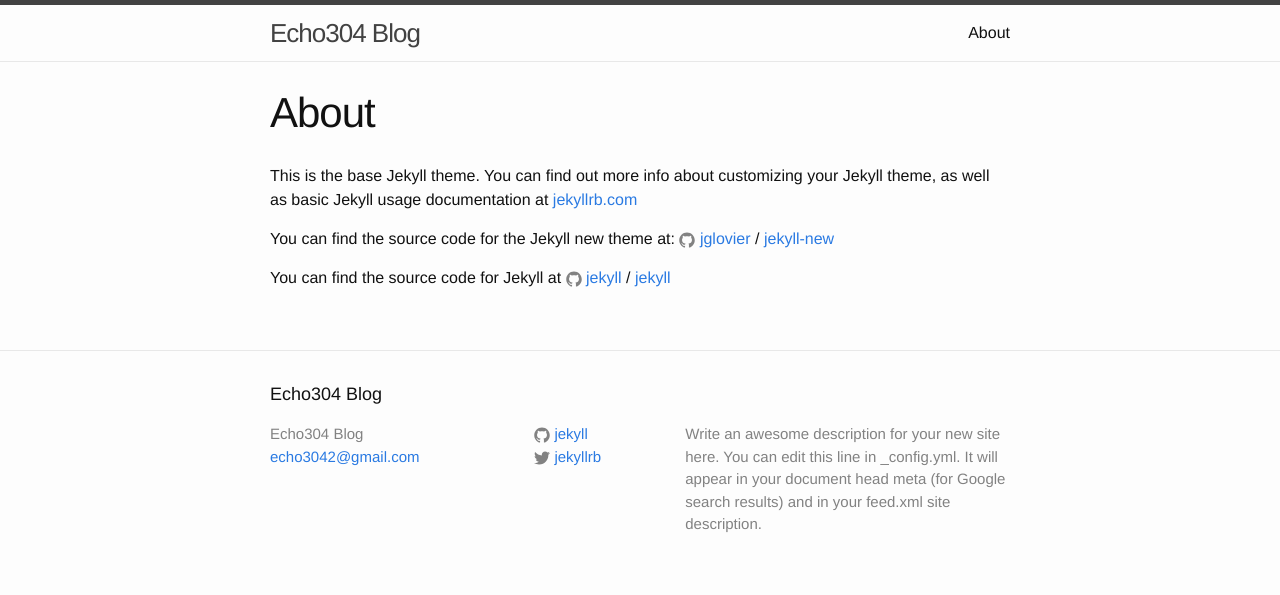
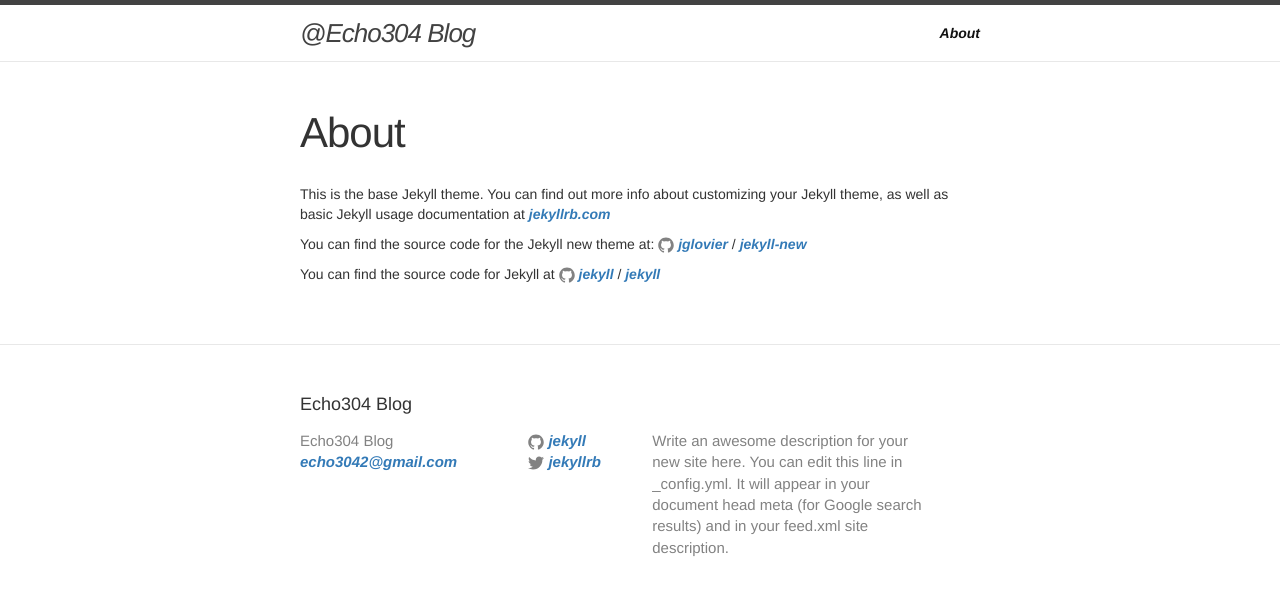
Before and after one commit to echo304/echo304.github.io, a Jekyll site: the page built from about.md, in a window 1280 px wide. Shown: the top 595 px of the page. Built offline with Jekyll 4.4.1, drawn with Linux system fonts in a browser that asks for light colours; nearby versions of some CDN libraries.

Commit message:
Add draft

```diff
--- a/_includes/head.html
+++ b/_includes/head.html
@@ -3,13 +3,13 @@
   <meta http-equiv="X-UA-Compatible" content="IE=edge">
   <meta name="viewport" content="width=device-width, initial-scale=1">
 
-  <title>{% if page.title %}{{ page.title | escape }}{% else %}{{ site.title | escape }}{% endif %}</title>
+  <title>@Echo304 Blog</title>
   <meta name="description" content="{% if page.excerpt %}{{ page.excerpt | strip_html | strip_newlines | truncate: 160 }}{% else %}{{ site.description }}{% endif %}">
 
   <link rel="stylesheet" href="{{ "/css/main.css" | prepend: site.baseurl }}">
   <link rel="canonical" href="{{ page.url | replace:'index.html','' | prepend: site.baseurl | prepend: site.url }}">
   <link rel="alternate" type="application/rss+xml" title="{{ site.title }}" href="{{ "/feed.xml" | prepend: site.baseurl | prepend: site.url }}">
-  <!-- Latest compiled and minified CSS
+  <!-- Latest compiled and minified CSS -->
   <link rel="stylesheet" href="https://maxcdn.bootstrapcdn.com/bootstrap/3.3.6/css/bootstrap.min.css" integrity="sha384-1q8mTJOASx8j1Au+a5WDVnPi2lkFfwwEAa8hDDdjZlpLegxhjVME1fgjWPGmkzs7" crossorigin="anonymous">
 
   <link rel="stylesheet" href="https://maxcdn.bootstrapcdn.com/bootstrap/3.3.6/css/bootstrap-theme.min.css" integrity="sha384-fLW2N01lMqjakBkx3l/M9EahuwpSfeNvV63J5ezn3uZzapT0u7EYsXMjQV+0En5r" crossorigin="anonymous">
--- a/_includes/header.html
+++ b/_includes/header.html
@@ -2,7 +2,7 @@
 
   <div class="wrapper">
 
-    <a class="site-title" href="{{ site.baseurl }}/">{{ site.title }}</a>
+    <a class="site-title" href="{{ site.baseurl }}/"><em>@Echo304 Blog</em></a>
 
     <nav class="site-nav">
       <a href="#" class="menu-icon">
--- a/_sass/_base.scss
+++ b/_sass/_base.scss
@@ -2,7 +2,7 @@
  * Reset some basic elements
  */
 body, h1, h2, h3, h4, h5, h6,
-p, blockquote, pre, hr,
+p, blockquote, pre, hr, a,
 dl, dd, ol, ul, figure {
     margin: 0;
     padding: 0;
@@ -92,10 +92,13 @@
  */
 a {
     color: $brand-color;
-    text-decoration: none;
+    text-decoration: underline;
+    font-style: italic;
+    font-weight: bolder;
 
     &:visited {
         color: darken($brand-color, 15%);
+        text-decoration: underline;
     }
 
     &:hover {
```
Also changed, not shown: _posts/2016-04-24-How-to-setup-Blog-with-Github-and-Jekyll.markdown (added, +12 -0 lines).
